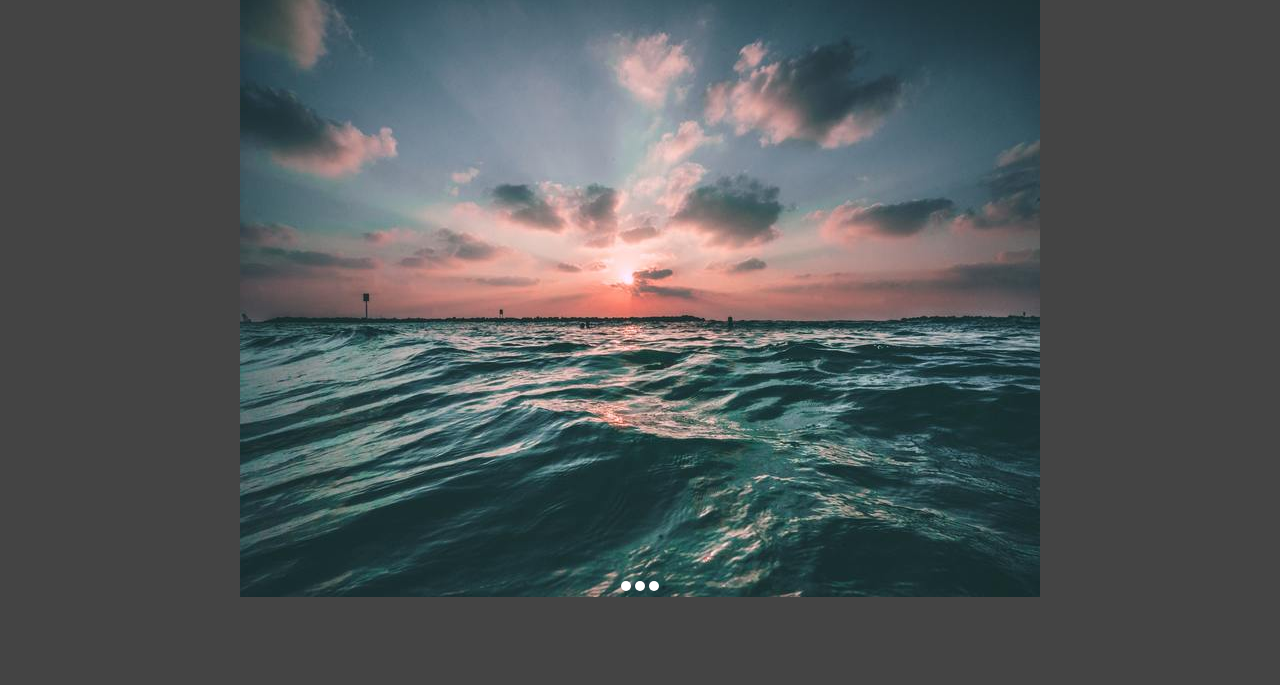
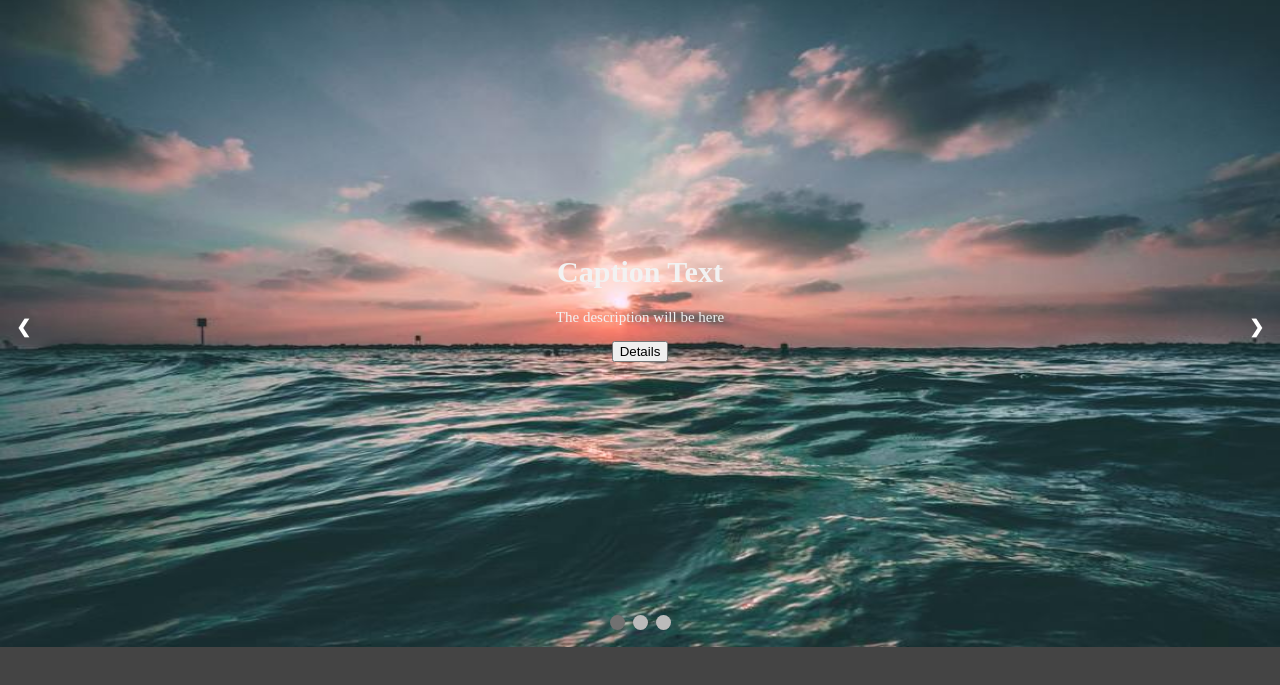
Before and after one commit to ahmadEssam77/AlFanar-Fahmy-Organize, a plain HTML site: page dist/index.html in a window 1280 px wide. Shown: the part 99-784 px from the top of the page. Drawn offline with Linux system fonts and the light colour scheme.

Commit message:
The slider

```diff
--- a/dist/index.html
+++ b/dist/index.html
@@ -30,7 +30,7 @@
     </div>
     <!-- End Nav Bar Section -->
     <!-- Slider Section -->
-    <div class="slide-container">
+    <!-- <div class="slide-container">
         <span id="slider-image-1"></span>
         <span id="slider-image-2"></span>
         <span id="slider-image-3"></span>
@@ -44,7 +44,50 @@
             <a href="#slider-image-2" class="slider-btn"></a>
             <a href="#slider-image-3" class="slider-btn"></a>
         </div>
+    </div> -->
+    <!-- End Slide Section -->
+    <!-- W3School Slider -->
+<div class="slideshow-container">
+
+    <div class="mySlides fade">
+      <img src="../img/slider/joseph-adjustification.jpg" style="width:100%; height: 650px"> <!-- AE added the height property -->
+      <div class="text">
+          <h1>Caption Text</h1>
+          <p>The description will be here</p>
+          <button>Details</button>
+       </div>
     </div>
+
+    <div class="mySlides fade">
+      <img src="../img/slider/marina-adjustification.jpg" style="width:100%; height: 650px"> <!-- AE added the height property -->
+      <div class="text">
+        <h1>Caption Text</h1>
+        <p>The description will be here</p>
+        <button>Details</button>
+      </div>
+    </div>
+
+    <div class="mySlides fade">
+      <img src="../img/slider/shifaaz-adjustification.jpg" style="width:100%; height: 650px"> <!-- AE added the height property -->
+      <div class="text">
+        <h1>Caption Text</h1>
+        <p>The description will be here</p>
+        <button>Details</button>
+      </div>
+    </div>
+
+    <a class="prev" onclick="plusSlides(-1)">&#10094;</a>
+    <a class="next" onclick="plusSlides(1)">&#10095;</a>
+
+    </div>
+    <br>
+
+    <div style="text-align:center" class="adjust-dots">
+      <span class="dot" onclick="currentSlide(1)"></span>
+      <span class="dot" onclick="currentSlide(2)"></span>
+      <span class="dot" onclick="currentSlide(3)"></span>
+    </div>
+    <!-- End W3School Slider -->
 
 
     <script src="../script/script.js"></script>
--- a/script/script.js
+++ b/script/script.js
@@ -0,0 +1,28 @@
+// Scripting For Slider
+var slideIndex = 1;
+showSlides(slideIndex);
+
+function plusSlides(n) {
+  showSlides(slideIndex += n);
+}
+
+function currentSlide(n) {
+  showSlides(slideIndex = n);
+}
+
+function showSlides(n) {
+  var i;
+  var slides = document.getElementsByClassName("mySlides");
+  var dots = document.getElementsByClassName("dot");
+  if (n > slides.length) {slideIndex = 1}
+  if (n < 1) {slideIndex = slides.length}
+  for (i = 0; i < slides.length; i++) {
+      slides[i].style.display = "none";
+  }
+  for (i = 0; i < dots.length; i++) {
+      dots[i].className = dots[i].className.replace(" active", "");
+  }
+  slides[slideIndex-1].style.display = "block";
+  dots[slideIndex-1].className += " active";
+}
+// Ending The Scripting For Slider
--- a/styling/style.css
+++ b/styling/style.css
@@ -30,7 +30,7 @@ body {
 }
 /* End Styling The Nav Bar */
 /* Slide Section */
-.slide-container {
+/* .slide-container {
     width: 800px;
     height: 600px;
     margin-left: auto;
@@ -54,7 +54,7 @@ body {
 
 .btn-container {
     position: relative;
-    top: -20px;
+    top: -30px;
 }
 
 .slider-btn {
@@ -75,4 +75,99 @@ body {
 
 #slider-image-3:target ~ .image-container {
     left: -1600px;
+} */
+/* End Slide Section */
+
+/* W3school Slide */
+.mySlides {display: none}
+img {vertical-align: middle;}
+
+/* Slideshow container */
+.slideshow-container {
+  max-width: 100%;   /* AE the max-width from 1000px to 100% */
+  position: relative;
+  /* margin: auto; */  /* AE*/
 }
+
+/* Next & previous buttons */
+.prev, .next {
+  cursor: pointer;
+  position: absolute;
+  top: 50%;
+  width: auto;
+  padding: 16px;
+  margin-top: -22px;
+  color: white;
+  font-weight: bold;
+  font-size: 18px;
+  transition: 0.6s ease;
+  border-radius: 0 3px 3px 0;
+  user-select: none;
+}
+
+/* Position the "next button" to the right */
+.next {
+  right: 0;
+  border-radius: 3px 0 0 3px;
+}
+
+/* On hover, add a black background color with a little bit see-through */
+.prev:hover, .next:hover {
+  background-color: rgba(0,0,0,0.8);
+}
+
+/* Caption text */
+.text {
+  color: #f2f2f2;
+  font-size: 15px;
+  padding: 8px 12px;
+  position: absolute;
+  top: 230px;
+  width: 100%;
+  text-align: center;
+}
+
+/* The dots/bullets/indicators */
+.dot {
+  cursor: pointer;
+  height: 15px;
+  width: 15px;
+  margin: 0 2px;
+  background-color: #bbb;
+  border-radius: 50%;
+  display: inline-block;
+  transition: background-color 0.6s ease;
+}
+/* AE adjust the dots so it will be over the slider at the edge of the end */
+.adjust-dots {
+    position: relative;
+    top: -50px;
+}
+
+.active, .dot:hover {
+  background-color: #717171;
+}
+
+/* Fading animation */
+.fade {
+  -webkit-animation-name: fade;
+  -webkit-animation-duration: 1.5s;
+  animation-name: fade;
+  animation-duration: 1.5s;
+}
+
+@-webkit-keyframes fade {
+  from {opacity: .4}
+  to {opacity: 1}
+}
+
+@keyframes fade {
+  from {opacity: .4}
+  to {opacity: 1}
+}
+
+/* On smaller screens, decrease text size */
+@media only screen and (max-width: 300px) {
+  .prev, .next,.text {font-size: 11px}
+}
+/* End W3School Slider */
```
Also changed, not shown: img/slider/one_2220x800.jpg (added), img/slider/three_2220x800.jpg (added), img/slider/two_2220x800.jpg (added).
